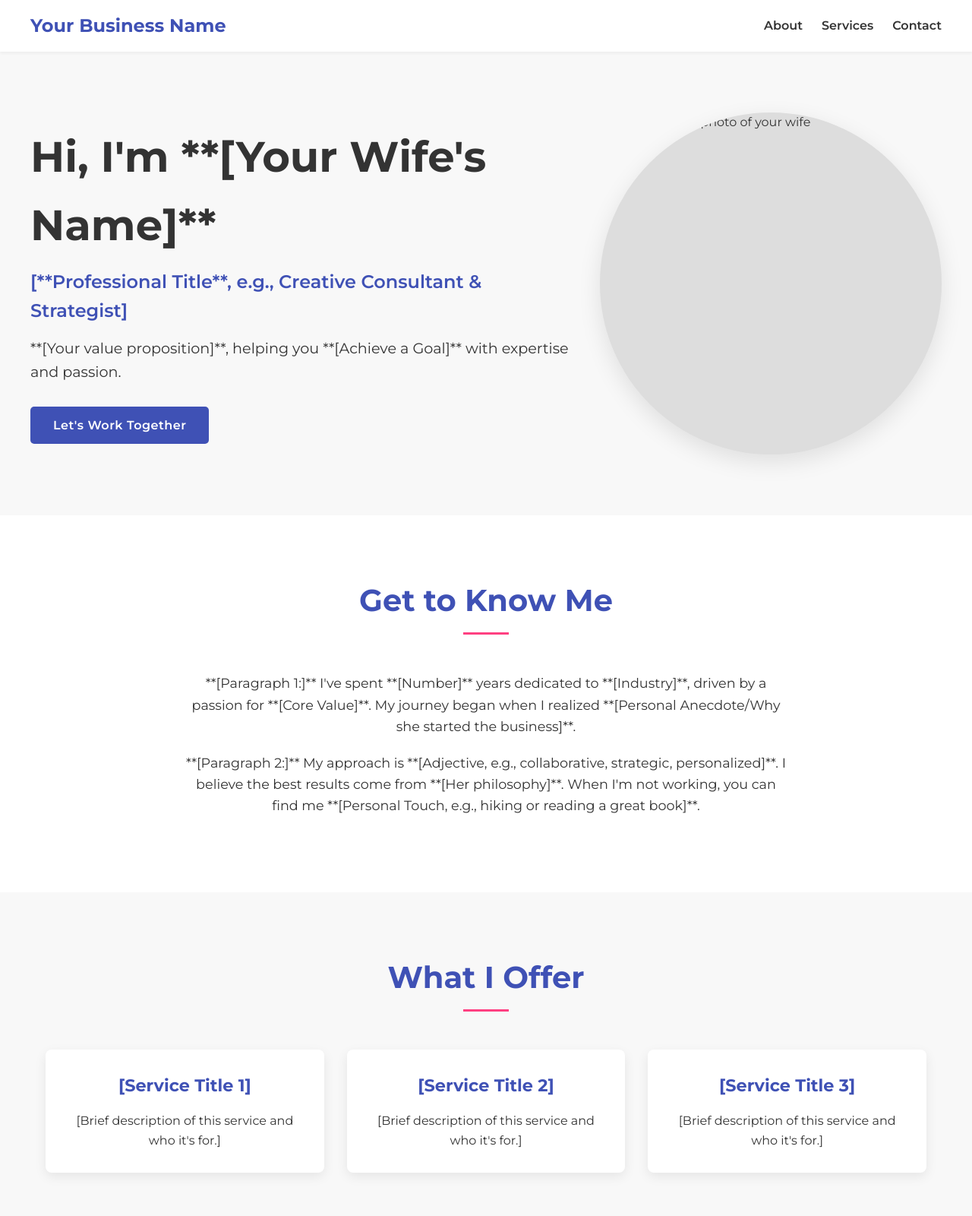
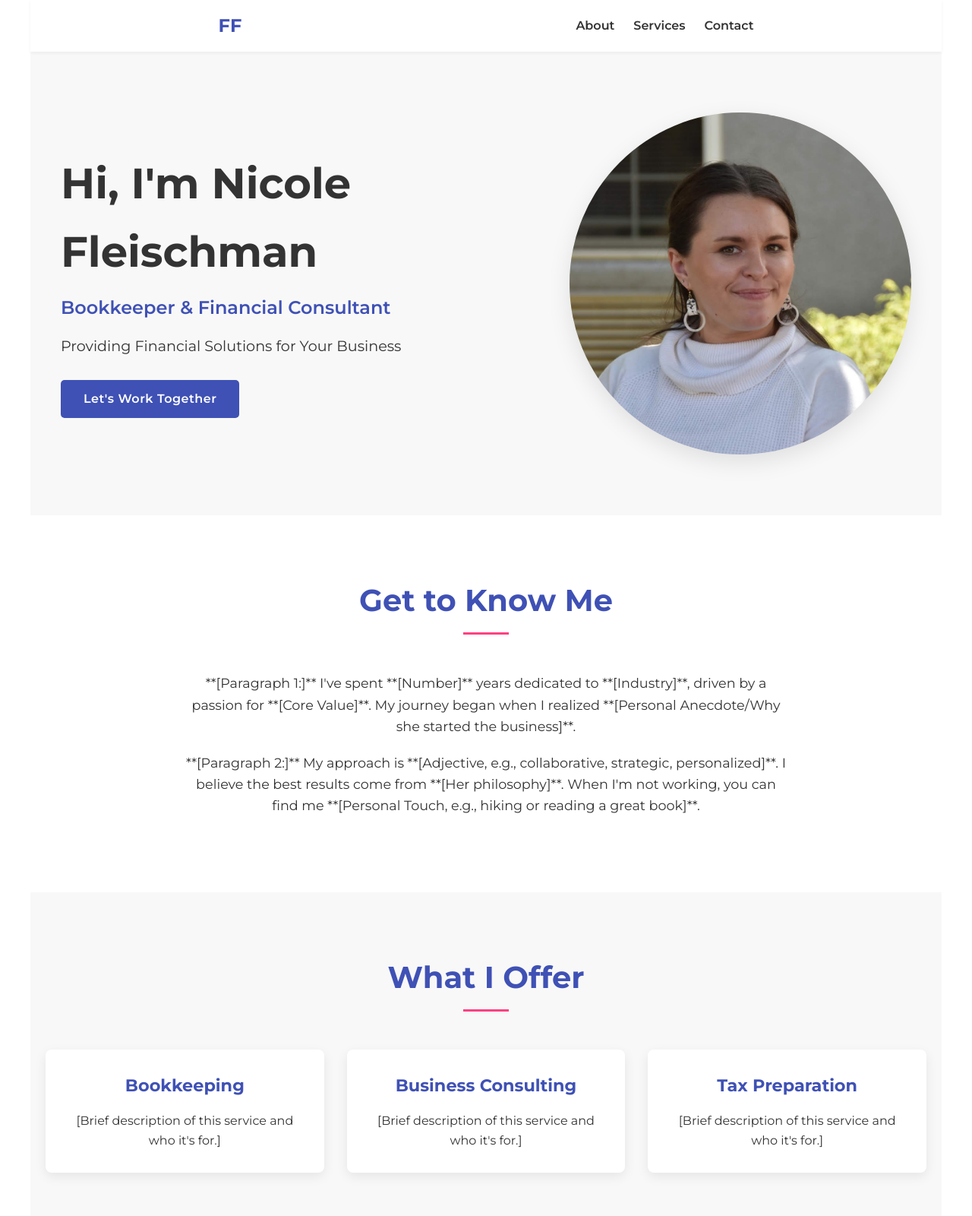
Before and after one commit to hokienut/FleiFin_Website, a plain HTML site: page index.html in a window 1280 px wide. Shown: the top 1600 px of the page at 76% size. Drawn offline with Linux system fonts and the light colour scheme.

Commit message:
added personal info

```diff
--- a/index.html
+++ b/index.html
@@ -3,14 +3,14 @@
 <head>
     <meta charset="UTF-8">
     <meta name="viewport" content="width=device-width, initial-scale=1.0">
-    <title>Your Wife's Name - Business Title</title>
+    <title>Fleischman Financial</title>
     <link rel="stylesheet" href="styles.css">
     <link href="https://fonts.googleapis.com/css2?family=Montserrat:wght@400;600;700&display=swap" rel="stylesheet">
 </head>
 <body>
 
     <header class="main-header">
-        <div class="logo">Your Business Name</div>
+        <div class="logo">FF</div>
         <nav>
             <ul>
                 <li><a href="#about">About</a></li>
@@ -22,13 +22,13 @@
 
     <section class="hero">
         <div class="hero-content">
-            <h1>Hi, I'm **[Your Wife's Name]**</h1>
-            <p class="subtitle">[**Professional Title**, e.g., Creative Consultant & Strategist]</p>
-            <p class="tagline">**[Your value proposition]**, helping you **[Achieve a Goal]** with expertise and passion.</p>
+            <h1>Hi, I'm Nicole Fleischman</h1>
+            <p class="subtitle">Bookkeeper & Financial Consultant</p>
+            <p class="tagline">Providing Financial Solutions for Your Business</p>
             <a href="#contact" class="cta-button">Let's Work Together</a>
         </div>
         <div class="hero-image-placeholder">
-            <img src="your-wife-photo.jpg" alt="A professional photo of your wife">
+            <img src="DSC_0087.JPG" alt="A professional photo of your wife">
         </div>
     </section>
 
@@ -45,15 +45,15 @@
             <h2>What I Offer</h2>
             <div class="service-cards">
                 <div class="card">
-                    <h3>[Service Title 1]</h3>
+                    <h3>Bookkeeping</h3>
                     <p>[Brief description of this service and who it's for.]</p>
                 </div>
                 <div class="card">
-                    <h3>[Service Title 2]</h3>
+                    <h3>Business Consulting</h3>
                     <p>[Brief description of this service and who it's for.]</p>
                 </div>
                 <div class="card">
-                    <h3>[Service Title 3]</h3>
+                    <h3>Tax Preparation</h3>
                     <p>[Brief description of this service and who it's for.]</p>
                 </div>
             </div>
@@ -75,7 +75,7 @@
     </section>
 
     <footer>
-        <p>&copy; 2025 [Your Wife's Name]. All rights reserved.</p>
+        <p>&copy; 2025 Nicole Fleischman. All rights reserved.</p>
         <div class="social-links">
             <a href="https://linkedin.com/in/herprofile" target="_blank">LinkedIn</a> |
             <a href="mailto:heremail@example.com">Email Me</a>
--- a/styles.css
+++ b/styles.css
@@ -12,6 +12,10 @@
     margin: 0;
     padding: 0;
     box-sizing: border-box;
+    /* max width of content to 1200px */
+    max-width: 1200px;
+    /* center content horizontally */
+    margin: 0 auto;
 }
 
 body {
```
Also changed, not shown: DSC_0087.JPG (added).
